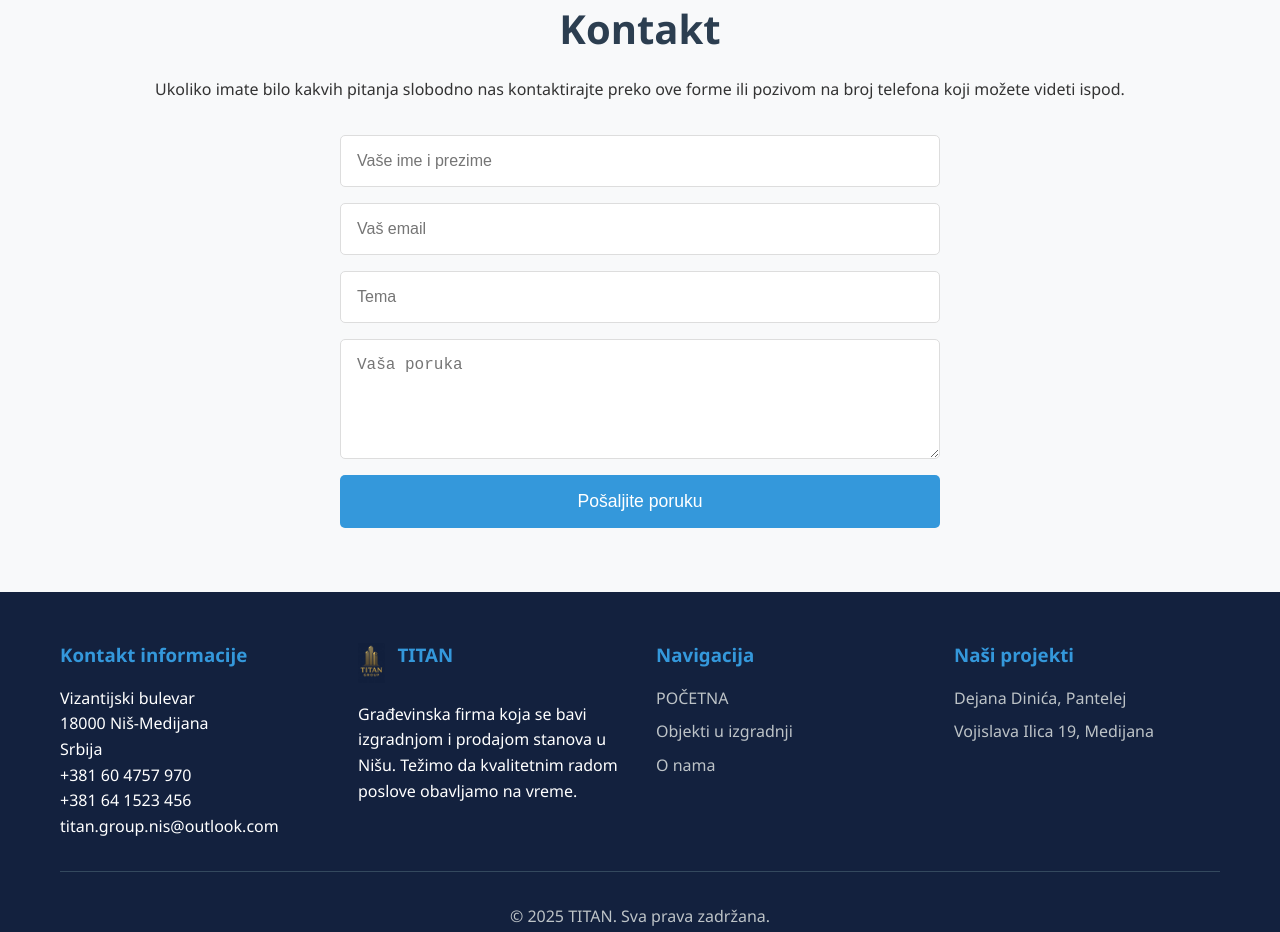
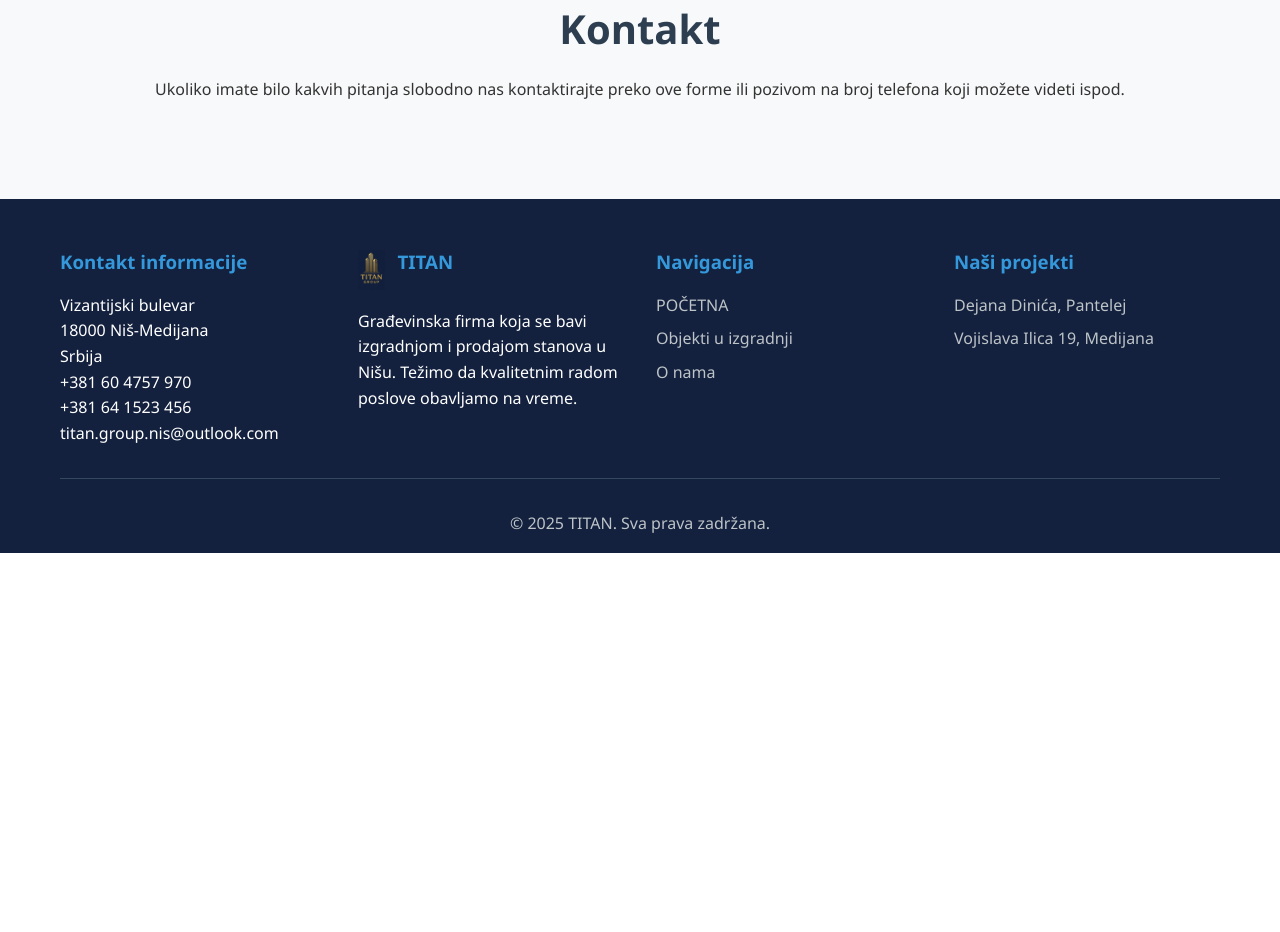
Before and after one commit to Ninitech94/Titan2, a Vue app: page / in a window 1280 px wide. Shown: the part 1960-2892 px from the top of the page. After the commit the page ends 2513 px from the top, so only its background shows below. Built offline with nearby package versions, Linux system fonts and the light colour scheme.

Commit message:
Contact form commented out

```diff
--- a/src/views/Home.vue
+++ b/src/views/Home.vue
@@ -45,7 +45,7 @@
         <h2>Kontakt</h2>
         <p>Ukoliko imate bilo kakvih pitanja slobodno nas kontaktirajte preko ove forme ili pozivom na broj telefona koji možete videti ispod.</p>
 
-        <form class="contact-form" @submit.prevent="submitForm">
+        <!-- <form class="contact-form" @submit.prevent="submitForm">
           <input type="text" placeholder="Vaše ime i prezime" v-model="form.name" required>
           <input type="email" placeholder="Vaš email" v-model="form.email" required>
           <input type="text" placeholder="Tema" v-model="form.subject" required>
@@ -53,7 +53,7 @@
           <button type="submit" :disabled="isSubmitting">
             {{ isSubmitting ? 'Šalje se...' : 'Pošaljite poruku' }}
           </button>
-        </form>
+        </form> -->
       </div>
     </section>
   </main>
```
